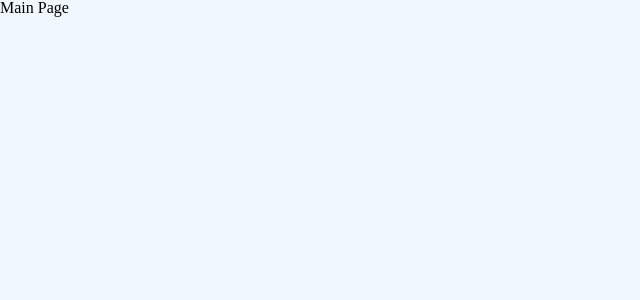
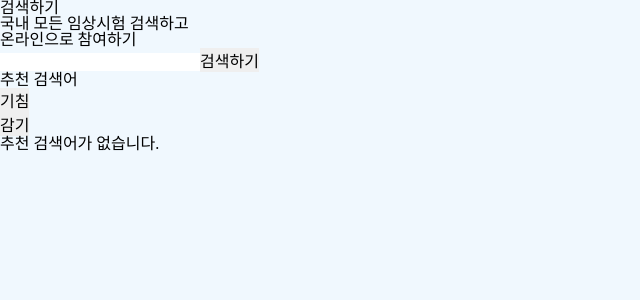
Before and after one commit to wanted-pre-onboarding-team-12th-7/pre-onboarding-12th-3-7, a React (Create React App) app: page / in a window 1280 px wide. Shown: the top 300 px of the page, without its empty margins (0-640 px from the left). Built offline with nearby package versions, Linux system fonts and the light colour scheme; a web font is replaced by a local one.

Commit message:
feat: 검색 컴포넌트 셋팅

```diff
--- /dev/null
+++ b/src/components/search/SearchForm.tsx
@@ -0,0 +1,18 @@
+interface SearchFormType {
+  getInput: (vlaue: string) => void
+  keyword: string
+}
+
+function SearchForm(props: SearchFormType) {
+  return (
+    <form>
+      <input
+        type="text"
+        value={props.keyword}
+        onInput={(e) => props.getInput((e.target as HTMLTextAreaElement).value)}
+      />
+      <button type="button">검색하기</button>
+    </form>
+  )
+}
+export default SearchForm
--- /dev/null
+++ b/src/components/search/SearchSuggestion.tsx
@@ -0,0 +1,27 @@
+import { SearchSuggestionType } from './type'
+
+function SearchSuggestion({ keyword }: SearchSuggestionType) {
+  return (
+    <aside>
+      <p>{keyword}</p>
+
+      <div>
+        <h3>추천 검색어</h3>
+        {/* FIXME: CASE1. 검색 결과가 있을때만 노출 */}
+        <ul>
+          <li>
+            <button type="button">기침</button>
+          </li>
+          <li>
+            <button type="button">감기</button>
+          </li>
+        </ul>
+
+        {/* FIXME: CASE2. 검색 결과가 없을때만 노출 */}
+        <div>추천 검색어가 없습니다.</div>
+      </div>
+    </aside>
+  )
+}
+
+export default SearchSuggestion
--- /dev/null
+++ b/src/components/search/type.ts
@@ -0,0 +1,3 @@
+export interface SearchSuggestionType {
+  keyword: string
+}
--- a/src/pages/MainPage.tsx
+++ b/src/pages/MainPage.tsx
@@ -1,7 +1,25 @@
+import { useState } from 'react'
+
+import SearchForm from '../components/search/SearchForm'
+import SearchSuggestion from '../components/search/SearchSuggestion'
+
 export default function MainPage() {
+  const [keyword, setKeyword] = useState<string>('')
+  const getInput = (value: string): void => {
+    setKeyword(value)
+  }
+
   return (
-    <div>
-      <h2>Main Page</h2>
-    </div>
+    <section>
+      <h2>검색하기</h2>
+      <p>
+        국내 모든 임상시험 검색하고
+        <br />
+        온라인으로 참여하기
+      </p>
+
+      <SearchForm getInput={getInput} keyword={keyword} />
+      <SearchSuggestion keyword={keyword} />
+    </section>
   )
 }
```
